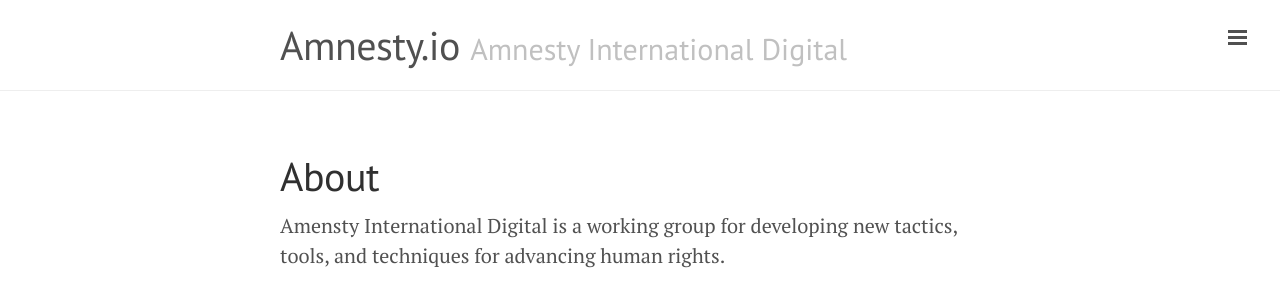
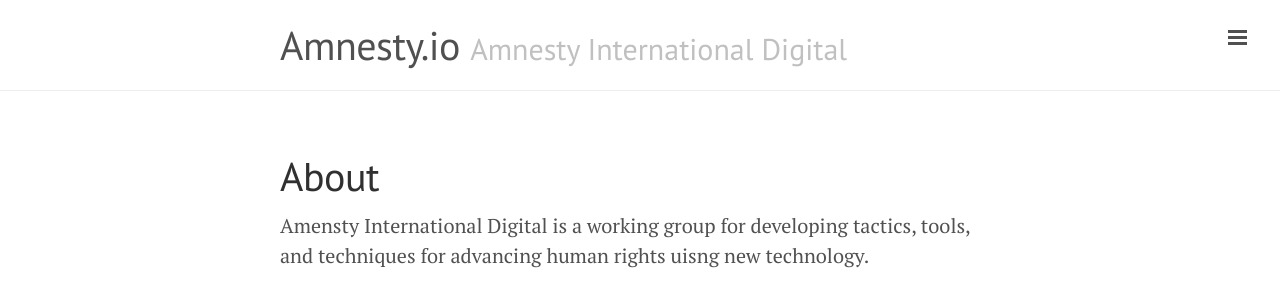
Before and after one commit to AmnestyInternational/amnestyinternational.github.com, a Jekyll site: the page built from about.md, in a window 1280 px wide. Shown: the top 307 px of the page. Built offline with Jekyll 4.4.1, drawn with Linux system fonts in a browser that asks for light colours; Markdown is read by kramdown in place of the engine named in the settings.

Commit message:
fixed sidebar links

```diff
--- a/_includes/sidebar.html
+++ b/_includes/sidebar.html
@@ -24,9 +24,9 @@
         {% endif %}
       {% endif %}
     {% endfor %}
-
-    <a class="sidebar-nav-item" href="/LCARS">LCARS Dashboard</a>
-    <a class="sidebar-nav-item" href="/VISOR">Project VISOR</a>
+    <a href="https://panicbutton.io/">Panic Button</a>
+    <a class="sidebar-nav-item" href="https://github.com/AmnestyInternational/LCARS">LCARS Dashboard</a>
+    <a class="sidebar-nav-item" href="https://github.com/AmnestyInternational/visor">Project VISOR</a>
     <span class="sidebar-nav-item">Currently v{{ site.version }}</span>
   </nav>
 
--- a/about.md
+++ b/about.md
@@ -3,4 +3,4 @@ layout: page
 title: About
 ---
 
-Amensty International Digital is a working group for developing new tactics, tools, and techniques for advancing human rights.
+Amensty International Digital is a working group for developing tactics, tools, and techniques for advancing human rights uisng new technology.
```
